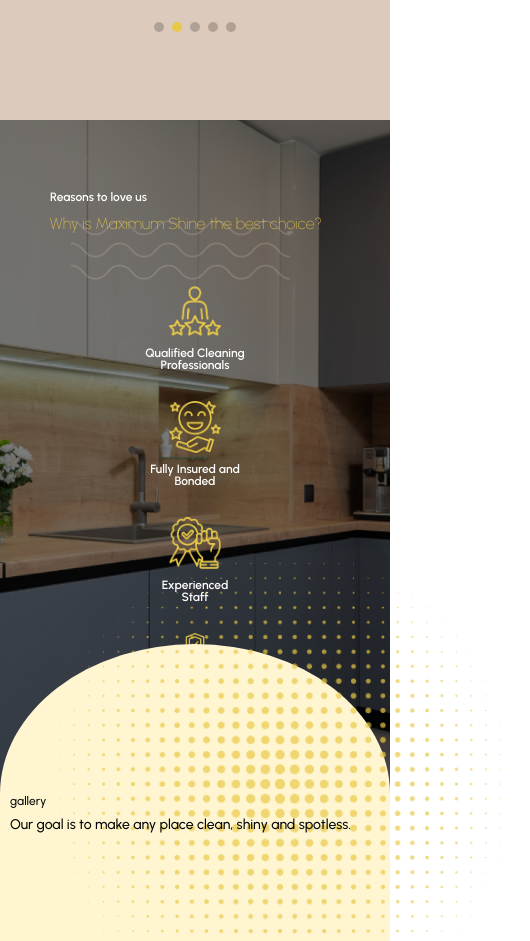
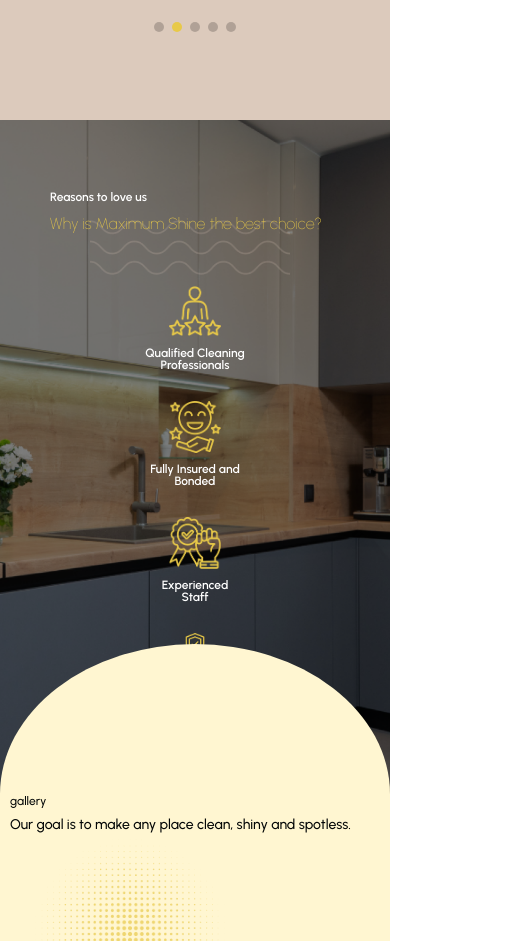
Before and after one commit to flaviasiv/Maximum, a website: page index.html in a window 390 px wide. Shown: the part 2141-3082 px from the top of the page, 530 px wide, since content can reach past the window. Drawn offline with nearby package versions, Linux system fonts and the light colour scheme; some packages are replaced by stand-ins of ours.

Commit message:
mobile-bgs-reviews

```diff
--- a/css/style.css
+++ b/css/style.css
@@ -1222,7 +1222,6 @@ swiper-slide.swiper2 {
     right: 100;
     opacity: 70%;
     top: -200;
-
 }
 
 @media screen and (max-width:1200px) {
@@ -1235,6 +1234,15 @@ swiper-slide.swiper2 {
 .formimgsbg{
     right: 0;
     max-width: 150px;
+}
+.bgs-reviews2{
+    width: 200px;
+}
+.bgs-reviews3{
+    width: 200px;
+}
+.bgs-reviews1{
+    width: 200px;
 }
 }
 
```
